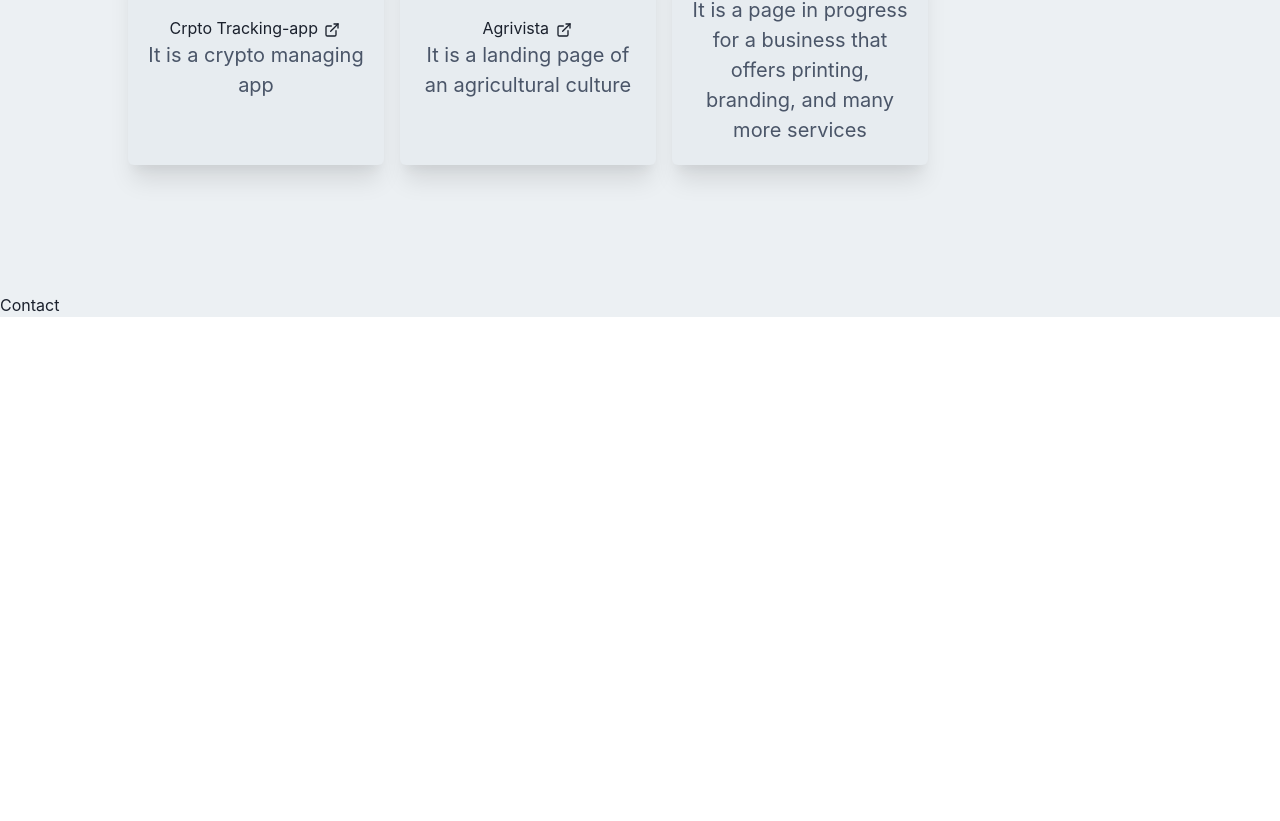
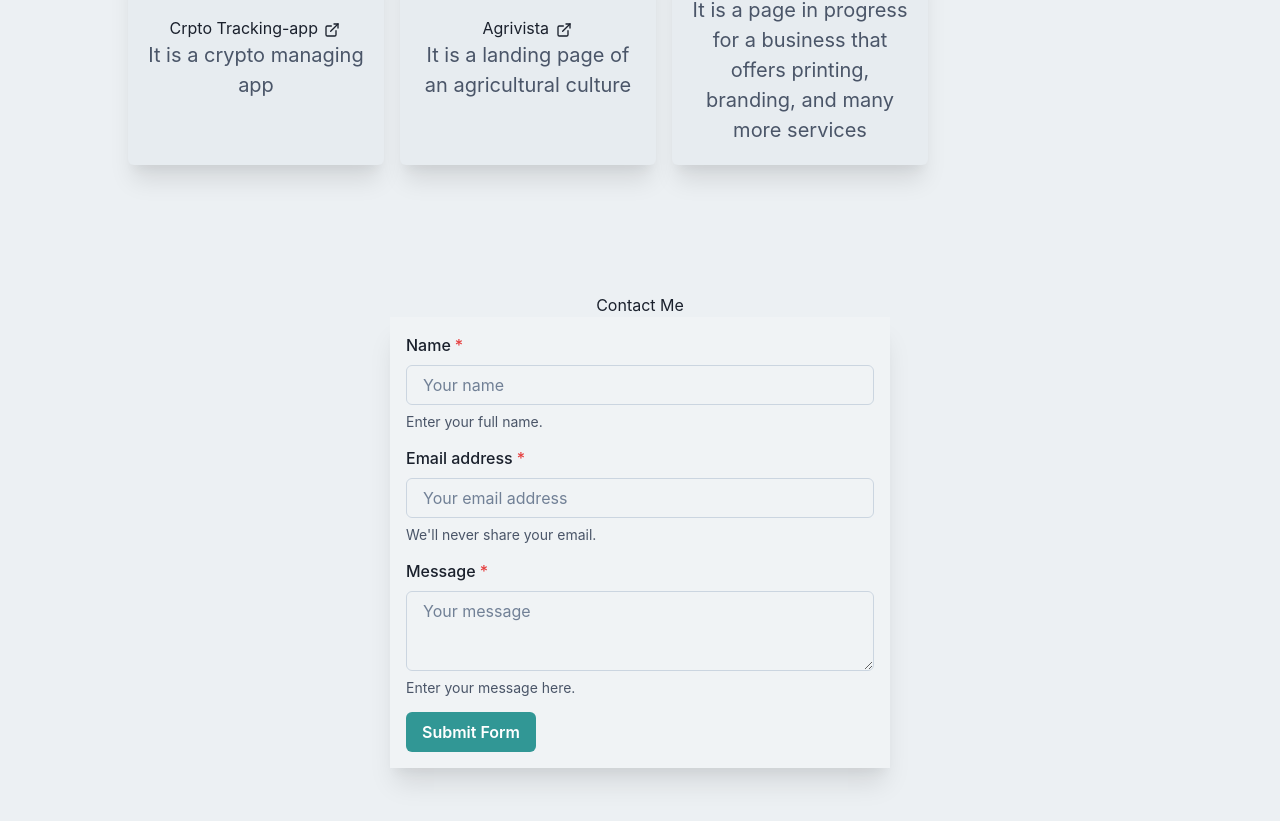
Before and after one commit to Zwane71/Personal-Portfolio, a React (Create React App) app: page / in a window 1280 px wide. Shown: the part 1311-2132 px from the top of the page. Before the commit the page ends 1628 px from the top, so only its background shows below. Built offline with nearby package versions, Linux system fonts and the light colour scheme.

Commit message:
added the contact form

```diff
--- a/src/components/contact/contact.tsx
+++ b/src/components/contact/contact.tsx
@@ -1,14 +1,126 @@
-import { Flex, Text } from "@chakra-ui/react";
 import React from "react";
+import {
+	Box,
+	Button,
+	FormControl,
+	FormLabel,
+	Input,
+	Textarea,
+	FormHelperText,
+	useToast,
+	Text,
+} from "@chakra-ui/react";
 
-const Contact = () => {
+function Contact() {
+	const toast = useToast();
+
+	const onSubmit = async (event: React.FormEvent<HTMLFormElement>) => {
+		event.preventDefault();
+		const formData = new FormData(event.target as HTMLFormElement);
+
+		formData.append("access_key", "95abddb5-6fe1-49e5-8b47-86599f726d81");
+
+		const object = Object.fromEntries(formData);
+		const json = JSON.stringify(object);
+
+		try {
+			const res = await fetch("https://api.web3forms.com/submit", {
+				method: "POST",
+				headers: {
+					"Content-Type": "application/json",
+					Accept: "application/json",
+				},
+				body: json,
+			}).then((res) => res.json());
+
+			if (res.success) {
+				toast({
+					title: "Success",
+					description: "Your message has been sent.",
+					status: "success",
+					duration: 5000,
+					isClosable: true,
+				});
+			} else {
+				toast({
+					title: "Error",
+					description: "There was an issue sending your message.",
+					status: "error",
+					duration: 5000,
+					isClosable: true,
+				});
+			}
+		} catch (error) {
+			toast({
+				title: "Error",
+				description: "There was an error sending your message.",
+				status: "error",
+				duration: 5000,
+				isClosable: true,
+			});
+		}
+	};
+
 	return (
 		<div>
-			<Flex>
-				<Text>Contact</Text>
-			</Flex>
+			<Text m={"auto"} textAlign={"center"}>
+				{" "}
+				Contact Me{" "}
+			</Text>
+			<Box
+				bg={"#f0f3f5"}
+				boxShadow={"xl"}
+				w={500}
+				mb={32}
+				mx='auto'
+				p={4}
+				outline={1}>
+				<form onSubmit={onSubmit}>
+					<FormControl isRequired mb={4}>
+						<FormLabel>Name</FormLabel>
+						<Input
+							type='text'
+							name='name'
+							placeholder='Your name'
+							variant='outline'
+							borderColor='gray.300'
+							_focus={{ borderColor: "teal.500" }}
+						/>
+						<FormHelperText>Enter your full name.</FormHelperText>
+					</FormControl>
+
+					<FormControl isRequired mb={4}>
+						<FormLabel>Email address</FormLabel>
+						<Input
+							type='email'
+							name='email'
+							placeholder='Your email address'
+							variant='outline'
+							borderColor='gray.300'
+							_focus={{ borderColor: "teal.500" }}
+						/>
+						<FormHelperText>We'll never share your email.</FormHelperText>
+					</FormControl>
+
+					<FormControl isRequired mb={4}>
+						<FormLabel>Message</FormLabel>
+						<Textarea
+							name='message'
+							placeholder='Your message'
+							variant='outline'
+							borderColor='gray.300'
+							_focus={{ borderColor: "teal.500" }}
+						/>
+						<FormHelperText>Enter your message here.</FormHelperText>
+					</FormControl>
+
+					<Button colorScheme='teal' type='submit'>
+						Submit Form
+					</Button>
+				</form>
+			</Box>
 		</div>
 	);
-};
+}
 
 export default Contact;
```
